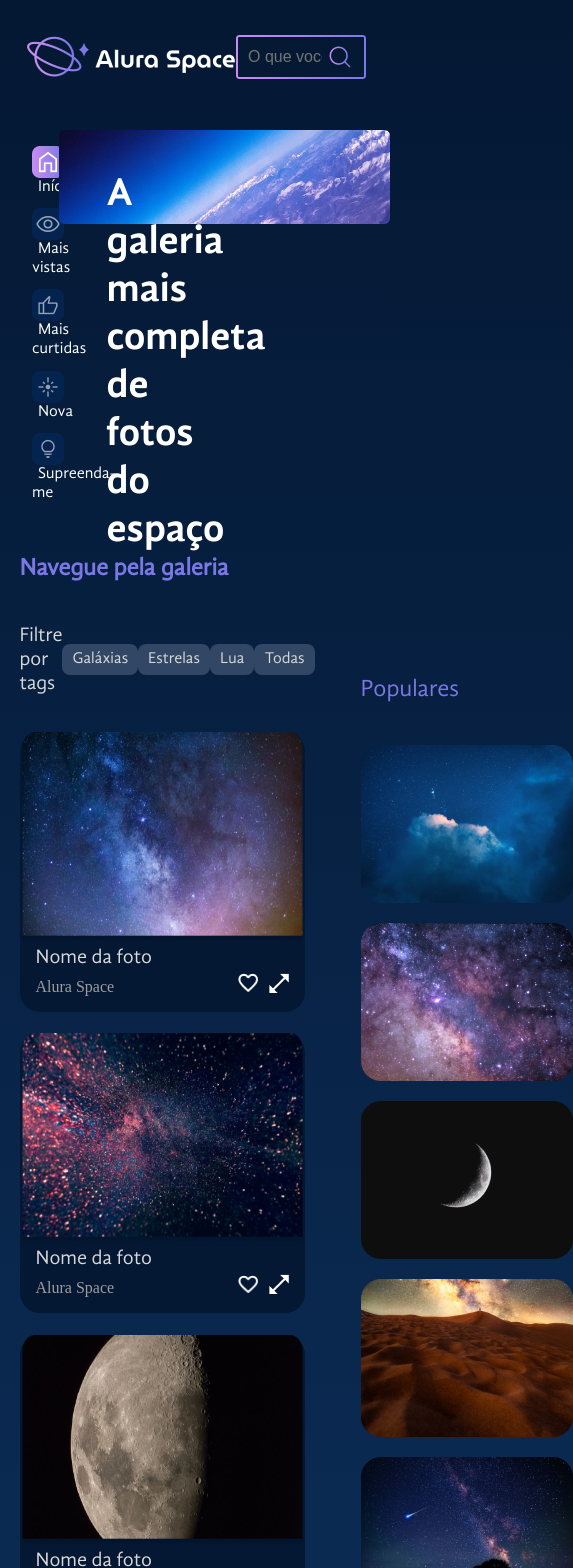
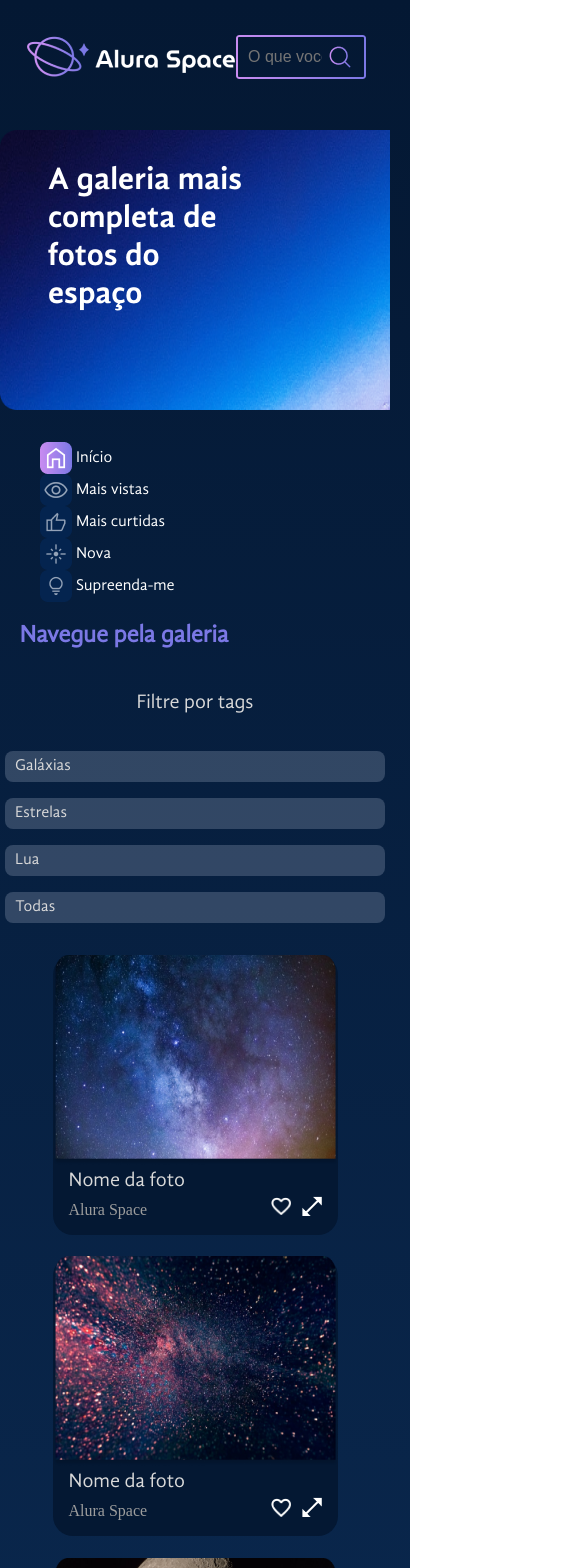
Before and after one commit to matheuscassioli/alura-space-react, a React (Create React App) app: page / in a window 390 px wide. Shown: the top 1568 px of the page, 573 px wide, since content can reach past the window. Built offline with nearby package versions, Linux system fonts and the light colour scheme.

Commit message:
buildando responsivo

```diff
--- a/src/App.js
+++ b/src/App.js
@@ -4,6 +4,7 @@ import Menu from "Componentes/Menu";
 import Banner from "Componentes/Banner";
 import Rodape from "Componentes/Rodape";
 import Galeria from "Componentes/Galeria";
+import MenuMobile from "Componentes/MenuMobile";
 
 export default function App() {
   return (
@@ -14,7 +15,7 @@ export default function App() {
           <Menu />
           <Banner />
         </div>
-
+        <MenuMobile />
         <Galeria />
       </main>
       <Rodape />
--- a/src/Componentes/Banner/Banner.css
+++ b/src/Componentes/Banner/Banner.css
@@ -1,7 +1,7 @@
 .banner {
     background-image: url(../../assets/banner.png);
     width: 85%;
-    background-size: 100%;
+    background-size: cover;
     background-repeat: no-repeat;
     height: 280px;
 }
@@ -13,3 +13,17 @@
     padding-left: 3rem;
     font-family: "GandSansBold";
 }
+
+@media screen and (max-width: 1200px) {
+    .banner{
+      width: 100%;
+    }
+
+}
+@media screen and (max-width: 824px) {
+    .banner_texto{
+        font-size:32px ;
+        max-width: 50%;
+    }
+
+}
--- a/src/Componentes/Galeria/Galeria.module.scss
+++ b/src/Componentes/Galeria/Galeria.module.scss
@@ -93,3 +93,18 @@
     width: 20px;
   }
 }
+
+
+@media screen and (max-width:924px) {
+  .galeria {
+  &__hug{
+    flex-direction: column;
+    gap: 2rem;
+  }
+  &__card{
+    margin-right: 1rem;
+    margin-bottom: 1.35rem;
+    margin-left: auto;
+    margin-right: auto;
+  }
+}}
--- a/src/Componentes/Menu/Menu.css
+++ b/src/Componentes/Menu/Menu.css
@@ -4,7 +4,6 @@
     width: 15%;
     font-family: "GandSansRegular";
 }
-
 .menu-sidebar__lista {
     list-style: none;
     display: flex;
@@ -13,6 +12,9 @@
     padding-left: 2rem;
 }
 
+.menu-sidebar li{
+    white-space: nowrap;
+}
 .menu-sidebar__lista li a {
     text-decoration: none;
     color: white;
@@ -22,3 +24,9 @@
 .menu-sidebar__lista li img {
     vertical-align: middle;
 }
+
+@media screen and (max-width: 1200px) {
+    .menu-sidebar{
+        display: none;
+    }
+}
--- /dev/null
+++ b/src/Componentes/MenuMobile/MenuMobile.css
@@ -0,0 +1,32 @@
+ .menu-sidebar-mobile {
+     color: white;
+     width: 100%;
+     font-family: "GandSansRegular";
+ }
+ .menu-sidebar__lista-mobile{
+    display: flex;
+    justify-content: space-around;
+    list-style: none;
+ }
+
+ .menu-sidebar__lista-mobile img{
+    vertical-align: middle;
+    margin-right: 4px;
+ }
+
+ .menu-sidebar__lista-mobile a{
+    color: white;
+    text-decoration: none;
+ }
+
+ @media screen and (min-width: 1200px){
+   .menu-sidebar-mobile{
+      display: none;
+   }
+ }
+
+ @media screen and (max-width: 610px){
+   .menu-sidebar__lista-mobile{
+      flex-direction: column;
+   }
+ }
--- /dev/null
+++ b/src/Componentes/MenuMobile/index.jsx
@@ -0,0 +1,38 @@
+import React from "react";
+import "./MenuMobile.css";
+import home from "../../assets/icones/home-ativo.png"
+import vistas from  "../../assets/icones/mais-vistas-inativo.png"
+import curtidas from  "../../assets/icones/mais-curtidas-inativo.png"
+import nova from  "../../assets/icones/novas-inativo.png"
+import surpre from  "../../assets/icones/surpreenda-me-inativo.png"
+
+export default function MenuMobile() {
+  return (
+    <>
+      <nav className="menu-sidebar-mobile">
+        <ul className="menu-sidebar__lista-mobile">
+          <li>
+            <img src={home} alt="" />
+            <a href="#">Início</a>
+          </li>
+          <li>
+            <img src={vistas} alt="" />
+            <a href="#">Mais vistas</a>
+          </li>
+          <li>
+            <img src={curtidas} alt="" />
+            <a href="#">Mais curtidas</a>
+          </li>
+          <li>
+            <img src={nova} alt="" />
+            <a href="#">Nova</a>
+          </li>
+          <li>
+            <img src={surpre} alt="" />
+            <a href="#">Supreenda-me</a>
+          </li>
+        </ul>
+      </nav>
+    </>
+  );
+}
--- a/src/Componentes/Populares/index.jsx
+++ b/src/Componentes/Populares/index.jsx
@@ -7,11 +7,13 @@ export default function Populares() {
     <aside>
       <ul className="populares_lista">
         <p className="populares_title">Populares</p>
+        <div className="populares_lista_hug">
         {populares.map((key) => (
           <li key={key.id} className="populares_item">
             <img src={key.path} alt={key.alt} />
           </li>
         ))}
+        </div>
         <button className="populares_button">Ver mais</button>
       </ul>
     </aside>
--- a/src/Componentes/Populares/populares.css
+++ b/src/Componentes/Populares/populares.css
@@ -13,6 +13,11 @@
 
 .populares_item {
     list-style: none;
+
+}
+.populares_item:hover{
+    transform: scale(1.050);
+    transition: 0.18s;
 }
 
 .populares_button {
@@ -54,3 +59,23 @@
     color: #041833;
     transition: 0.1s;
 }
+
+@media screen and (max-width:924px){
+    .populares_lista{
+        padding:0
+    }
+    .populares_lista_hug{
+        display: flex;
+        gap: 1rem;
+        flex-wrap: wrap;
+        flex-direction: row;
+        position: relative;
+        margin-top: 5rem;
+    }
+ .populares_title{
+    margin-bottom: 3rem;
+    position: absolute;
+    width:100%;
+    text-align: center;
+ }
+}
--- a/src/Componentes/Rodape/Rodape.css
+++ b/src/Componentes/Rodape/Rodape.css
@@ -20,6 +20,12 @@
     background-size: contain;
     background-repeat: no-repeat;
     background-position: center;
+
+}
+
+.rodape_hug-img:hover {
+    transform: scale(1.2);
+    transition: 0.18s;
 }
 
 .rodape_desenvolvido {
--- a/src/Componentes/Rodape/index.jsx
+++ b/src/Componentes/Rodape/index.jsx
@@ -8,18 +8,24 @@ export default function Rodape() {
   return (
     <footer className="rodape">
       <div className="rodape_redes">
-        <div
-          className="rodape_hug-img"
-          style={{ backgroundImage: `url(${facebook})` }}
-        ></div>
+        <a target="_blank" href="https://www.alura.com.br/">
+          <div
+            className="rodape_hug-img"
+            style={{ backgroundImage: `url(${facebook})` }}
+          ></div>
+        </a>
+        <a target="_blank" href="https://www.alura.com.br/">
         <div
           className="rodape_hug-img"
           style={{ backgroundImage: `url(${twitter})` }}
         ></div>
+        </a>
+        <a target="_blank" href="https://www.alura.com.br/">
         <div
           className="rodape_hug-img"
           style={{ backgroundImage: `url(${instagram})` }}
         ></div>
+        </a>
       </div>
       <div className="rodape_desenvolvido">
         <p>Desenvolvido por Alura</p>
--- a/src/Componentes/Tags/Tags.module.scss
+++ b/src/Componentes/Tags/Tags.module.scss
@@ -28,3 +28,19 @@
     }
   }
 }
+
+@media screen and (max-width:924px) {
+    .tags{
+    width: 100%;
+    }
+}
+@media screen and (max-width:570px) {
+  .tags{
+  width: 100%;
+  flex-direction: column;
+  &__lista{
+    flex-direction: column;
+    gap: 1rem;
+  }
+  }
+}
```
Also changed, not shown: src/App.css (line endings or trailing spaces).
